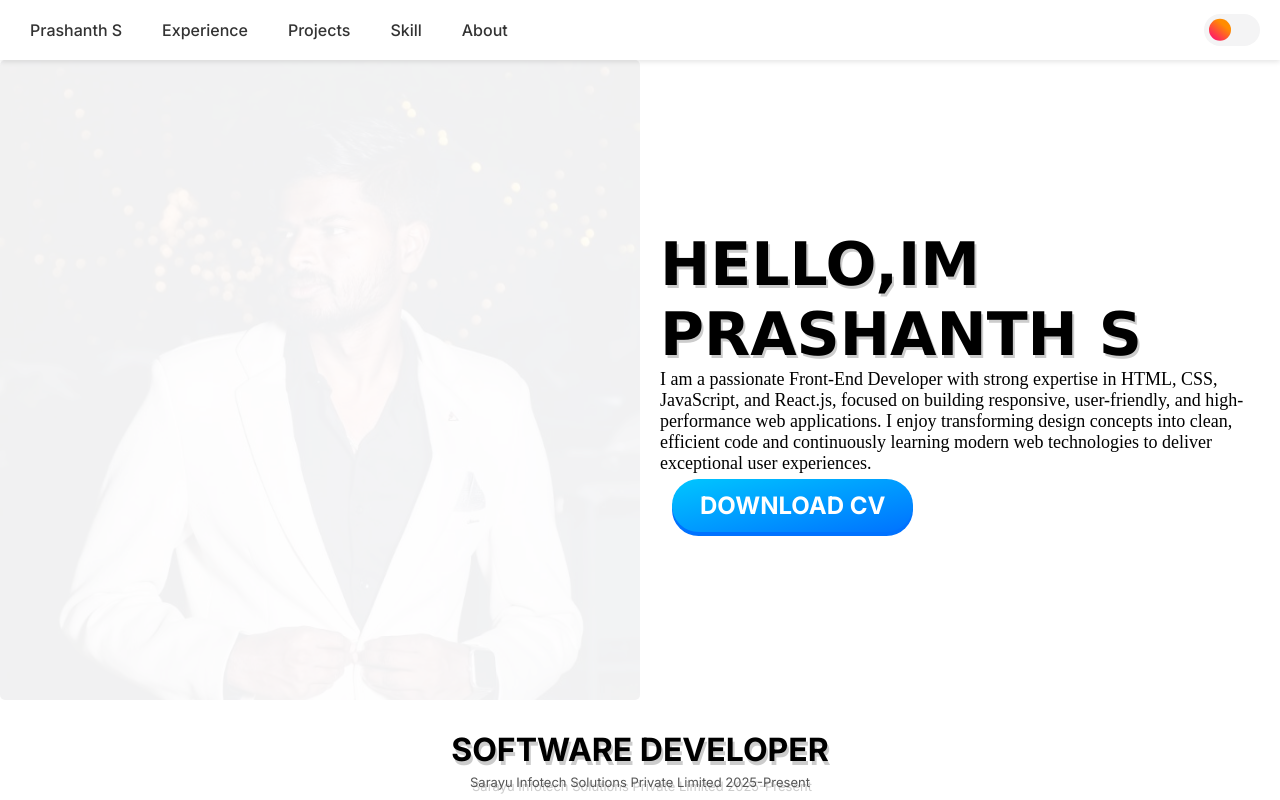
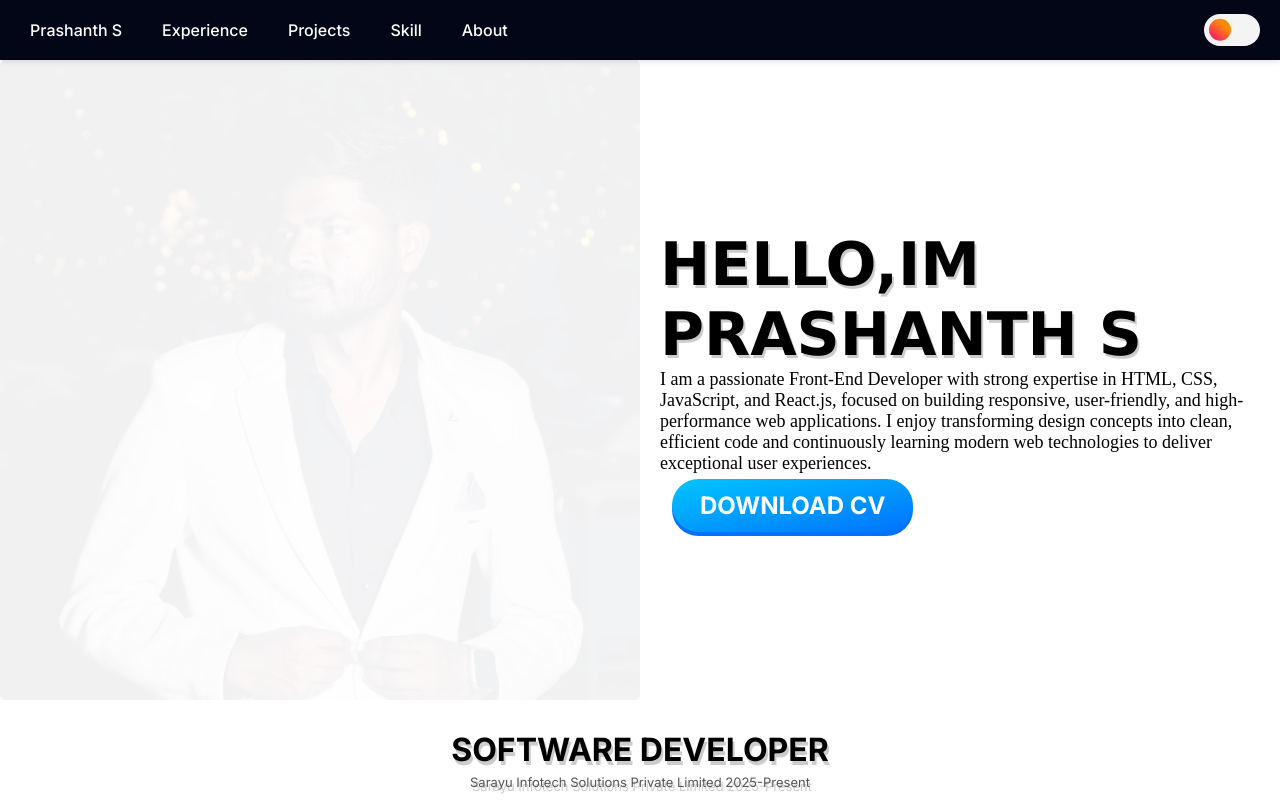
Before and after one commit to prashanth685/react-portfolio, a React (Vite) app: page / in a window 1280 px wide. Shown: the top 800 px of the page. Built offline with nearby package versions, Linux system fonts and the light colour scheme.

Commit message:
toggle mode completed

```diff
--- a/src/components/Header.css
+++ b/src/components/Header.css
@@ -4,6 +4,7 @@
   align-items: center;
   justify-content: space-between;
   gap: 20px;
+  /* background: #161c39; */
 }
 #Prashanth img {
   width: 50%;
--- a/src/components/Navbar.css
+++ b/src/components/Navbar.css
@@ -3,7 +3,7 @@
   height: 60px;
   position: sticky;
   top: 0;
-  background-color: #ffffff;
+  background-color: #020617;
   display: flex;
   align-items: center;
   padding: 0 20px;
@@ -28,7 +28,7 @@
 
 .navbar_links li a {
   text-decoration: none;
-  color: #333;
+  color: #fff;
   font-weight: 500;
   padding: 5px 10px;
   transition: background 0.3s, color 0.3s;
--- a/src/components/Navbar.jsx
+++ b/src/components/Navbar.jsx
@@ -1,7 +1,19 @@
-import React from "react";
+import React, { useState } from "react";
 import "./Navbar.css";
+import "../index.css";
 
 const Navbar = () => {
+  const [mode, setMode] = useState("light");
+
+  const handleclick = () => {
+    if (mode === "light") {
+      document.body.classList.add("dark");
+      setMode("dark");
+    } else {
+      document.body.classList.remove("dark");
+      setMode("light");
+    }
+  };
   return (
     <>
       <div className="navbar_container">
@@ -25,7 +37,7 @@ const Navbar = () => {
           </ul>
 
           <label className="switch">
-            <input type="checkbox" />
+            <input type="checkbox" onClick={handleclick} />
             <span className="slider"></span>
           </label>
         </div>
--- a/src/index.css
+++ b/src/index.css
@@ -6,3 +6,12 @@
   box-sizing: border-box;
   font-family: "Inter", sans-serif;
 }
+body {
+  background-color: #ffffff;
+  color: #000000;
+  transition: background-color 0.3s ease, color 0.3s ease;
+}
+body.dark {
+  background-color: #121212;
+  color: #ffffff;
+}
```
